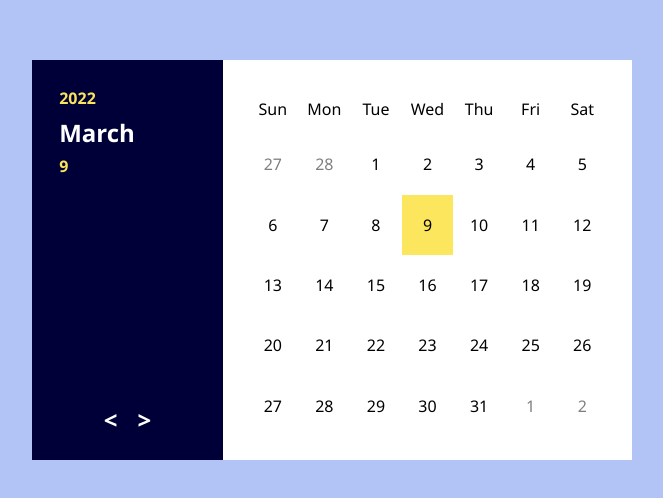
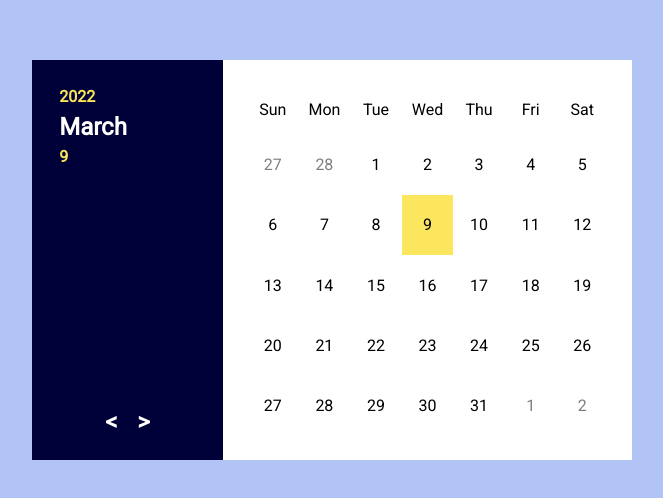
Before and after one commit to devJenna/javascript-calendar, a plain HTML site: page index.html in a window 1280 px wide. Shown: the part 140-638 px from the top of the page, without its empty margins (308-971 px from the left). Drawn offline with Linux system fonts and the light colour scheme; a web font is replaced by a local one.

Commit message:
update font

```diff
--- a/style.css
+++ b/style.css
@@ -4,7 +4,12 @@
     box-sizing: border-box;
     /* border: 1px solid black; */
     /* font-family:'Courier New', Courier, monospace; */
-    font-family:'Segoe UI', Tahoma, Geneva, Verdana, sans-serif;
+    /* font-family:'Segoe UI', Tahoma, Geneva, Verdana, sans-serif; */
+    /* font-family: 'Annie Use Your Telescope', cursive; */
+    /* font-family: 'Titillium Web', sans-serif; */
+
+    /* font-family: 'Fredoka', sans-serif; */
+    font-family: 'Roboto', sans-serif;
 }
 body {
     display: flex;
```
